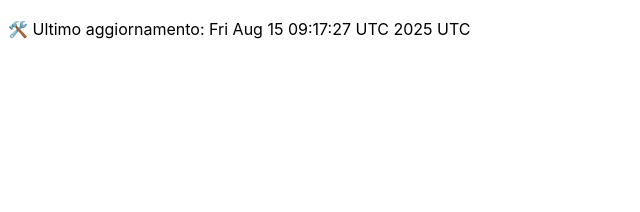
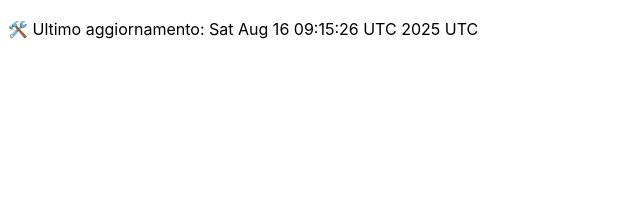
Before and after one commit to DanteTrb/DanteTrb.github.io, a Jekyll site: the page built from badges.md, in a window 1280 px wide. Shown: the top 212 px of the page, without its empty margins (0-640 px from the left). Built offline with Jekyll 4.4.1, drawn with Linux system fonts in a browser that asks for light colours; our own code applies the rules of GitHub Pages for plain Markdown files.

Commit message:
🛠️ Aggiornamento automatico badge

```diff
--- a/badges.md
+++ b/badges.md
@@ -1 +1 @@
-🛠️ Ultimo aggiornamento: Fri Aug 15 09:17:27 UTC 2025 UTC
+🛠️ Ultimo aggiornamento: Sat Aug 16 09:15:26 UTC 2025 UTC
```
